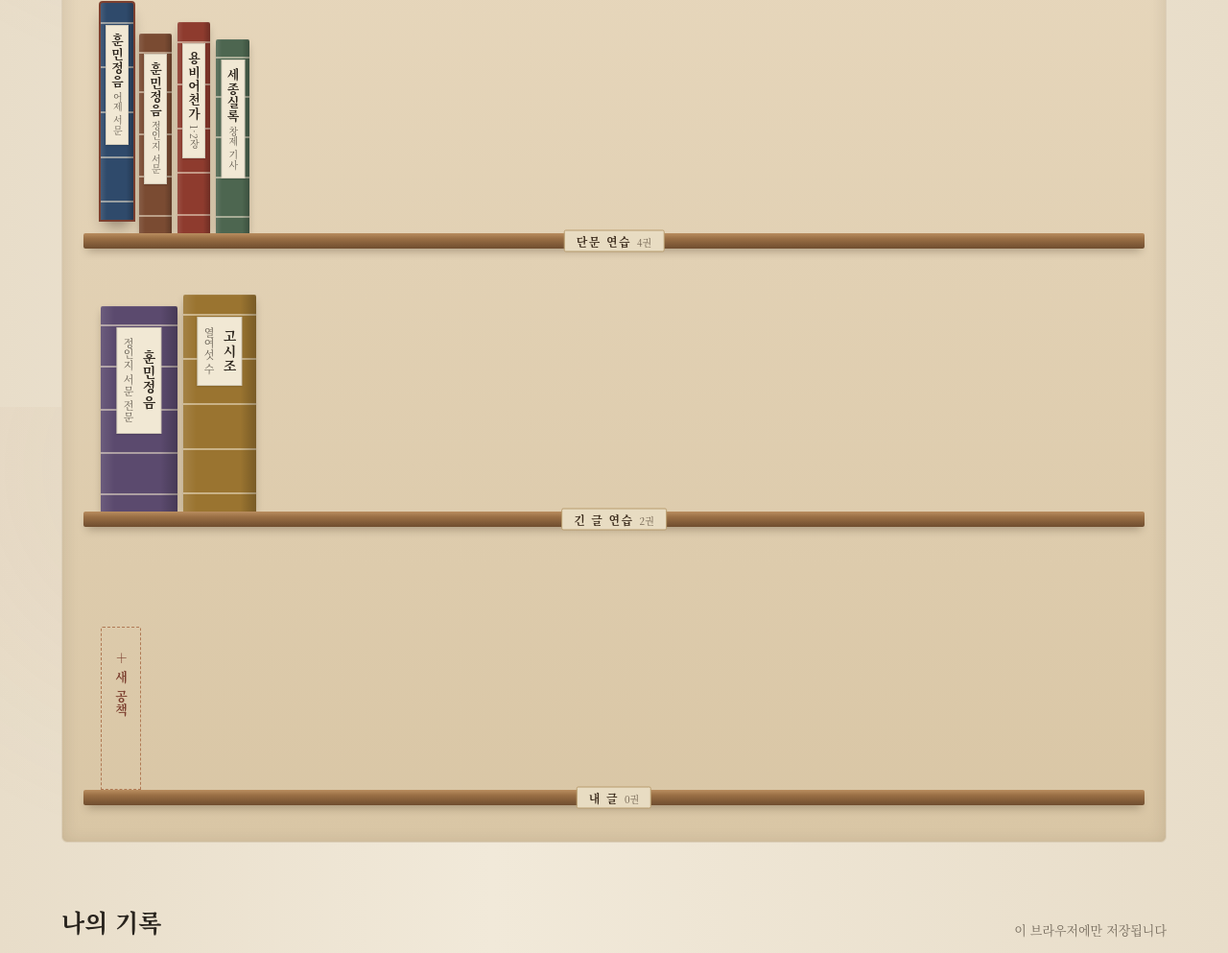
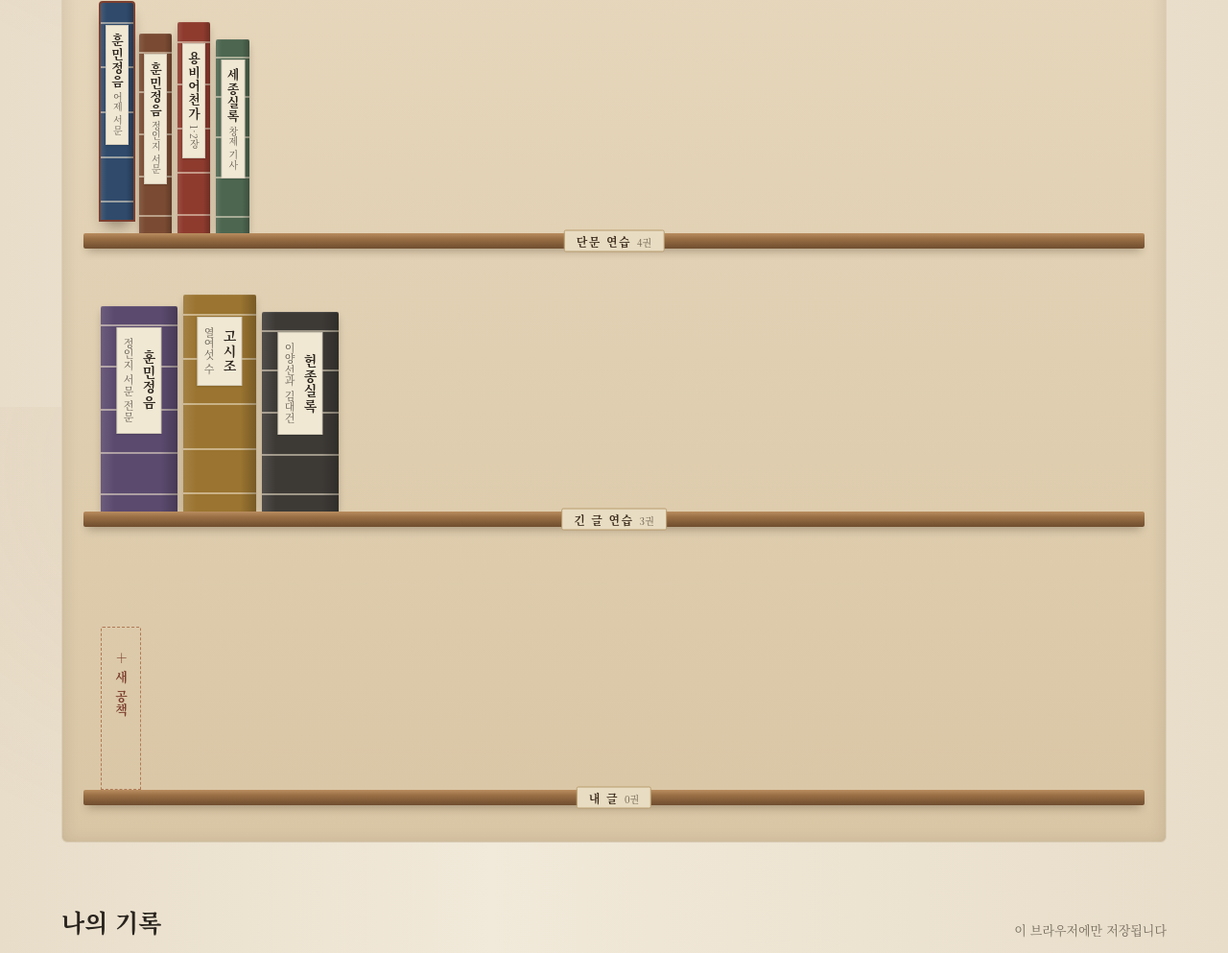
Before and after one commit to yeonghoon51-max/curly-pancake, a plain HTML site: page old-book-typing/index.html in a window 1280 px wide. Shown: the part 1176-2169 px from the top of the page at 96% size. Drawn offline with Linux system fonts and the light colour scheme.

Commit message:
옛글자: 긴 글 '헌종실록 · 이양선과 김대건' 추가
- 헌종 11~14년(1845~1848) 실록 기사 8편에서 21구절을 골라 엮은 약 1,280자 긴 글
  (영국 배 출몰 → 김대건 체포 → 프랑스 함대 세실의 글 → 조정 논의 → 김대건 처형 → 프랑스 배 난파 → 이양선 출몰)
- 한문 곁글은 국사편찬위원회 제공 실록 XML 원문에서 그대로 뽑아 대조, 현대어는 직접 풀어 씀
- 소개 문구와 출처 안내에 헌종실록 반영

Co-Authored-By: Claude Opus 5.5 <noreply@anthropic.com>
Claude-Session: https://claude.ai/code/session_01FhjmjKzv8zG8EvLs2B3vb6

```diff
--- a/old-book-typing/index.html
+++ b/old-book-typing/index.html
@@ -69,7 +69,7 @@
       <p>훈민정음과 조선의 기록을 현대어로 읽으며 타자하는 역사 타자연습입니다. 원문의 세로쓰기 감각은 살리고, 입력은 오늘날의 한글 자판으로 합니다.</p>
     </div>
     <!-- 검색엔진이 읽을 수 있도록 자바스크립트 없이도 보이는 글로 둔다 -->
-    <div class="hero-note">수록 문헌 6편 · 긴 글 2편<br><strong>훈민정음 · 용비어천가 · 세종실록 · 고시조</strong><br>옛 글을 현대어로 풀어 쓴 연습문에, 언해본·한문 원문을 곁글로 함께 보여 줍니다.</div>
+    <div class="hero-note">수록 문헌 7편 · 긴 글 3편<br><strong>훈민정음 · 용비어천가 · 세종실록 · 고시조 · 헌종실록</strong><br>옛 글을 현대어로 풀어 쓴 연습문에, 언해본·한문 원문을 곁글로 함께 보여 줍니다.</div>
   </section>
 
   <!-- ================= 타자연습 ================= -->
@@ -175,7 +175,7 @@
   <div class="notice">
     <dl>
       <dt>원문</dt>
-      <dd>『훈민정음』(1446), 『용비어천가』(1447), 『월인석보』(1459), 『세종실록』 등 15세기 문헌과, 『청구영언』 등에 전하는 고려 말~조선 중기 시조입니다.
+      <dd>『훈민정음』(1446), 『용비어천가』(1447), 『월인석보』(1459), 『세종실록』 등 15세기 문헌, 『청구영언』 등에 전하는 고려 말~조선 중기 시조, 그리고 『헌종실록』(국사편찬위원회 제공 원문 자료)입니다.
         저작권 보호기간이 오래전에 끝난 <strong>공유 저작물</strong>이며, 이 사이트는 그 본문을 학습용으로 옮겨 적었습니다.
         옛한글은 방점을 생략하는 등 표기를 단순화했으므로 실제 판본과 다를 수 있습니다.</dd>
       <dt>현대어 풀이</dt>
--- a/old-book-typing/js/lessons.js
+++ b/old-book-typing/js/lessons.js
@@ -191,5 +191,60 @@ const LESSONS = [
       '우탁', '이조년', '이색', '이방원', '정몽주', '길재', '원천석', '성삼문',
       '서경덕', '황진이', '황진이', '송순', '양사언', '홍랑', '임제', '이순신'
     ]
+  },
+  {
+    id: 'heonjong-iyangseon',
+    spine: ['헌종실록', '이양선과 김대건'],
+    era: '헌종 11~14년 · 1845~1848',
+    book: '헌종실록',
+    title: '이양선과 김대건',
+    desc: '낯선 서양 배들이 바다에 나타나기 시작한 때. 영국 배, 프랑스 함대의 글, 김대건 신부의 처형까지 실록 기사 여러 편을 이어 읽는 긴 글.',
+    about: '『헌종실록』의 헌종 11년 6월 29일, 12년 5월 20일·7월 3일·7월 15일·7월 25일, 13년 8월 9일·8월 11일, 14년 12월 29일 기사에서 골라 엮었습니다. 한문 곁글은 각 기사 원문(국사편찬위원회 제공 자료)의 해당 구절이고, 현대어는 학습용으로 새로 풀어 쓴 문장입니다.',
+    modern: [
+      '헌종 11년 여름, 생김새가 낯선 배가 전라도 흥양과 제주 앞바다를 드나들며 스스로 대영국의 배라고 하였다.',
+      '그들은 이르는 섬마다 작은 흰 깃발을 꽂고, 줄을 드리워 바다의 깊이를 재었으며, 돌을 쌓고 회를 발라 방위를 표시해 두었다.',
+      '제주의 역관이 달려가 사정을 물으니, 이름을 적은 종이와 여러 나라의 지도, 종려 부채 두 자루를 던져 주고는 돛을 올려 동북쪽으로 떠났다.',
+      '이듬해 봄, 황해 감사 김정집이 낯선 사람 김대건을 붙잡아 가두었다고 알리자, 조정에서는 엄하게 조사하도록 하였다.',
+      '그해 여름에는 프랑스 함대의 사령관 세실이 충청도 홍주 앞바다의 섬에 나타나, 죄 없는 사람이 해를 입은 일을 따지러 왔다는 글을 남겼다.',
+      '글에는 기해년에 프랑스 사람 앵베르와 샤스탕과 모방, 세 사람이 조선에서 목숨을 잃은 일이 적혀 있었다.',
+      '중국 사람이나 만주 사람, 일본 사람이 몰래 들어오면 그저 돌려보낼 뿐인데, 어찌하여 이 세 사람만은 그렇게 대하지 않았느냐는 물음이었다.',
+      '그러면서 내년에 다시 군함을 보낼 테니 그때 답을 달라고 하였다.',
+      '앞으로 또다시 프랑스 사람을 해친다면 조선은 큰 재앙을 피하지 못할 것이라는 으름장도 덧붙였다.',
+      '임금이 프랑스의 글을 보았느냐고 묻자, 영의정 권돈인은 보았으나 말투에 사람을 겁주려는 뜻이 짙다고 아뢰었다.',
+      '임금이 김대건의 일은 어떻게 처리하겠느냐고 묻자, 권돈인은 잠시도 너그럽게 봐줄 수 없다고 답하였다.',
+      '법대로 처벌하지 않으면 저들에게 핑계를 주고, 우리가 약하다는 것을 드러내는 셈이 된다는 것이었다.',
+      '임금이 내년 봄에는 반드시 소란이 있겠다고 걱정하자, 권돈인은 봄을 기다릴 것도 없이 지금도 이미 시끄럽다고 아뢰었다.',
+      '열흘 뒤, 임금은 김대건의 목을 베어 내걸라고 명하였다.',
+      '김대건은 용인 사람으로, 열다섯 살에 광동으로 건너가 서양의 가르침을 배웠다.',
+      '그는 스스로 바다 건너 여러 나라의 말에 능하여, 신부로서 여러 나라의 통역을 맡았다고 말하였다.',
+      '이듬해 여름, 약속대로 다시 온 프랑스 군함 두 척이 전라도 고군산 앞바다에서 부서져, 칠백 명가량이 바닷가에 머물게 되었다.',
+      '임금은 소와 돼지, 쌀과 채소를 넉넉히 보내어 먼 곳에서 온 사람들을 달래게 하였다.',
+      '비변사는 청나라 예부에 글을 보내, 황제의 명으로 광동과 광서의 총독을 타일러 다시는 저들이 오지 않게 해 달라고 청하자고 하였다.',
+      '그러나 헌종 14년 여름과 가을 사이, 낯선 배들은 경상, 전라, 황해, 강원, 함경 다섯 도의 큰 바다에 나타났다 사라지기를 거듭하였다.',
+      '뭍에 올라 물을 긷기도 하고 고래를 잡아 먹을거리로 삼기도 하니, 그 수를 헤아릴 수 없을 지경이었다.'
+    ],
+    original: [
+      '是月 異樣船 出沒往來於湖南興陽及濟州海中 自稱大英國船',
+      '所到島嶼上 輒豎白小旗 以測水繩量海中淺深 築石塗灰 以標其方位',
+      '濟州譯學通事馳往問情 則以所謂錄名紙及諸國地圖棕櫚扇二柄投之 遂張帆向東北去',
+      '黃海監司金鼎集 以異樣人金大建捉囚事 令廟堂 使之嚴覈',
+      '大佛朗西國水師提督欽命到印度與到中國 各戰船元帥瑟西爾爲究問 無辜被害事',
+      '察得己亥年八月十四日 曾有佛朗西人卽安默爾 沙斯當 慕印三位',
+      '請問爲何不待該三位 如待漢人 滿洲人 日本人一樣',
+      '來年吾國戰船特爾來此 貴國彼時回覆之可也',
+      '自玆而後 倘有再虐害吾國之士民等情 貴高麗 必不能免大災害也',
+      '上曰 佛朗國書見之乎 領議政權敦仁曰 果見之 而其書辭 頗有恐動底意',
+      '上曰 金大建事 何以處之乎 敦仁曰 金大建事 不可一刻假貸矣',
+      '此若不按法誅之 則適足爲藉口之端 而又不免示弱矣',
+      '上又敎曰 明春 必有騷屑矣 敦仁曰 不待明春 今亦有騷屑',
+      '命邪學罪人金大建梟首',
+      '大建 以龍仁人年十五 逃入廣東 學洋敎',
+      '又自云 能通洋外諸蕃話 故以神父而爲各國通事',
+      '佛蘭西漂夷去夷爲七百許人 兩船俱壞',
+      '上 命優遺牛 猪 糧 米 菜茹 以柔其遠',
+      '令槐院 具由撰咨 因曆行付送禮部 因請皇旨飭諭兩廣總督 俾無更來之弊',
+      '是歲夏秋以來 異樣船 出沒隱現於慶尙 全羅 黃海 江原 咸鏡五道大洋中',
+      '或下陸汲水 或叉鯨爲糧 殆無以計其數也'
+    ]
   }
 ];
```
